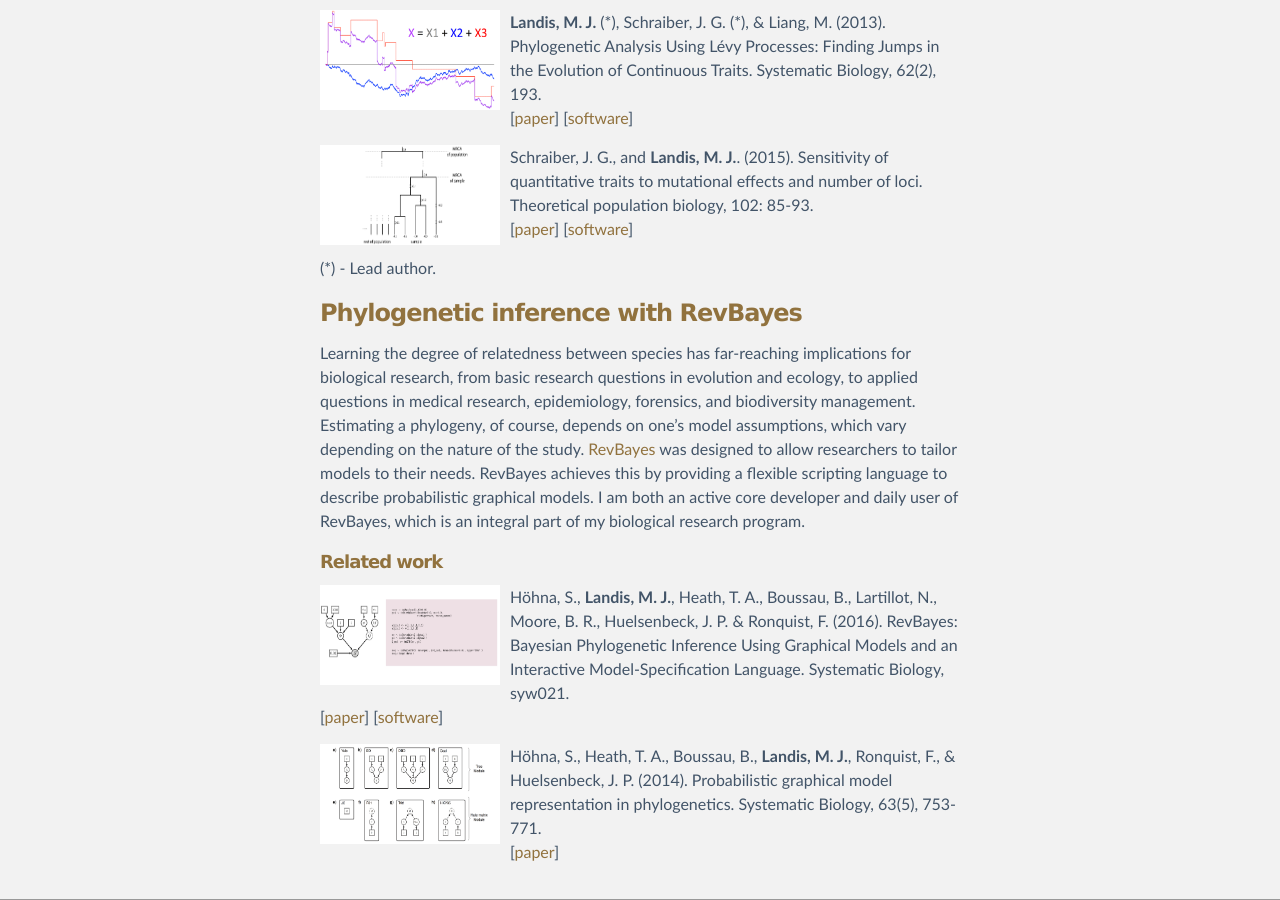
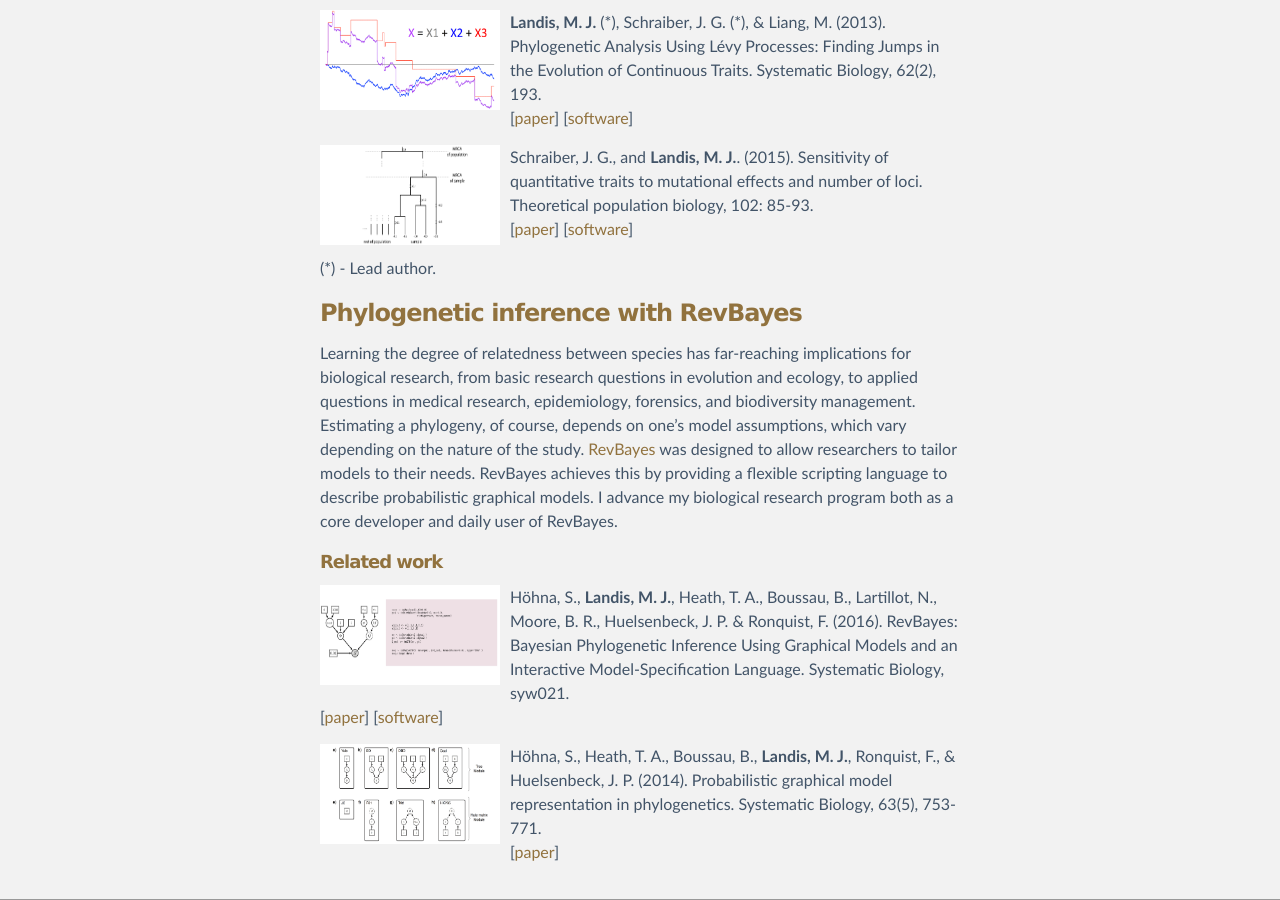
Before and after one commit to mlandis/mlandis.github.io, a Jekyll site: the page built from research/index.md, in a window 1280 px wide and 900 px high, scrolled down 1615 px. Built offline with Jekyll 4.4.1, drawn with Linux system fonts in a browser that asks for light colours.

Commit message:
update research

```diff
--- a/research/index.md
+++ b/research/index.md
@@ -63,7 +63,7 @@ Learning the degree of relatedness between species has far-reaching implications
 Estimating a phylogeny, of course, depends on one's model assumptions, which vary depending on the nature of the study.
 [RevBayes](http://revbayes.com) was designed to allow researchers to tailor models to their needs.
 RevBayes achieves this by providing a flexible scripting language to describe probabilistic graphical models.
-I am both an active core developer and daily user of RevBayes, which is an integral part of my biological research program.
+I advance my biological research program both as a core developer and daily user of RevBayes.
 
 ##### Related work
 
```
